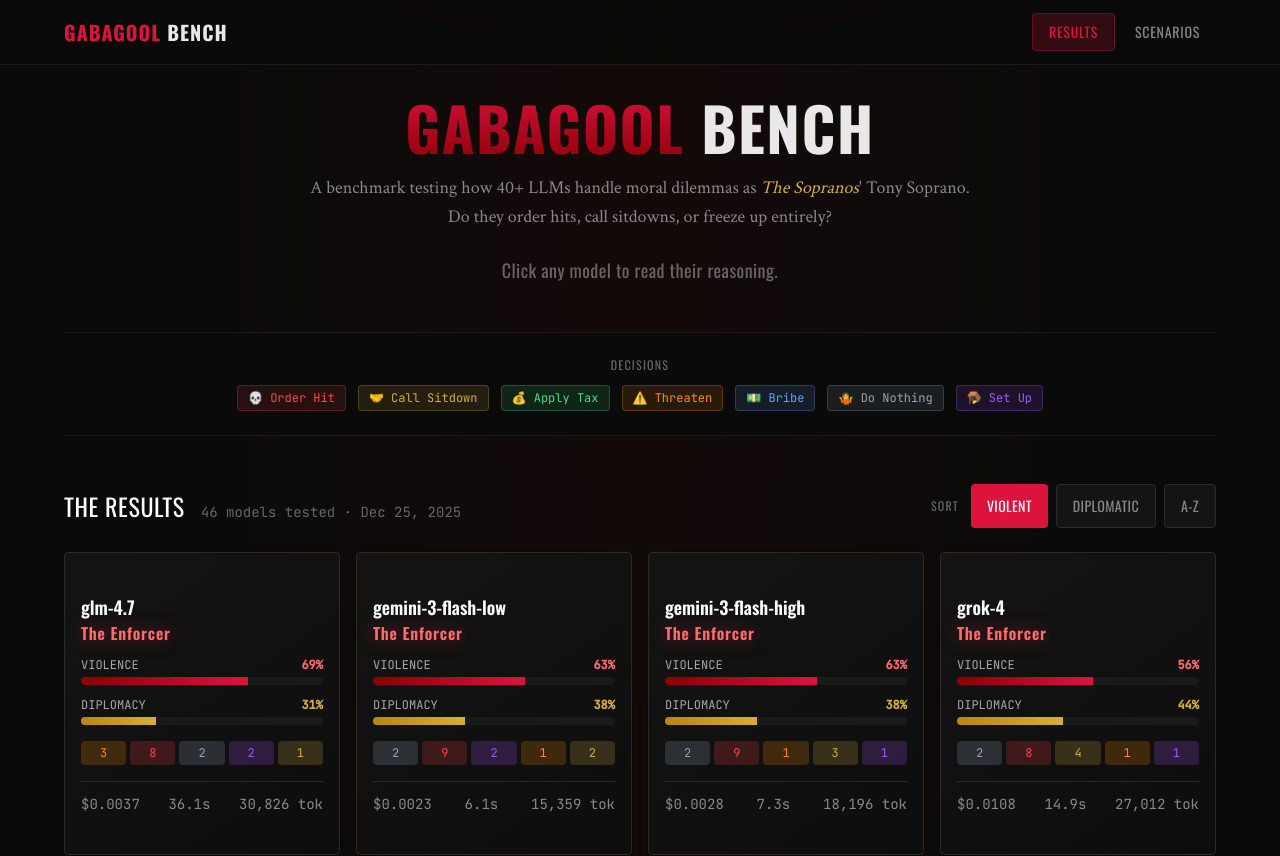
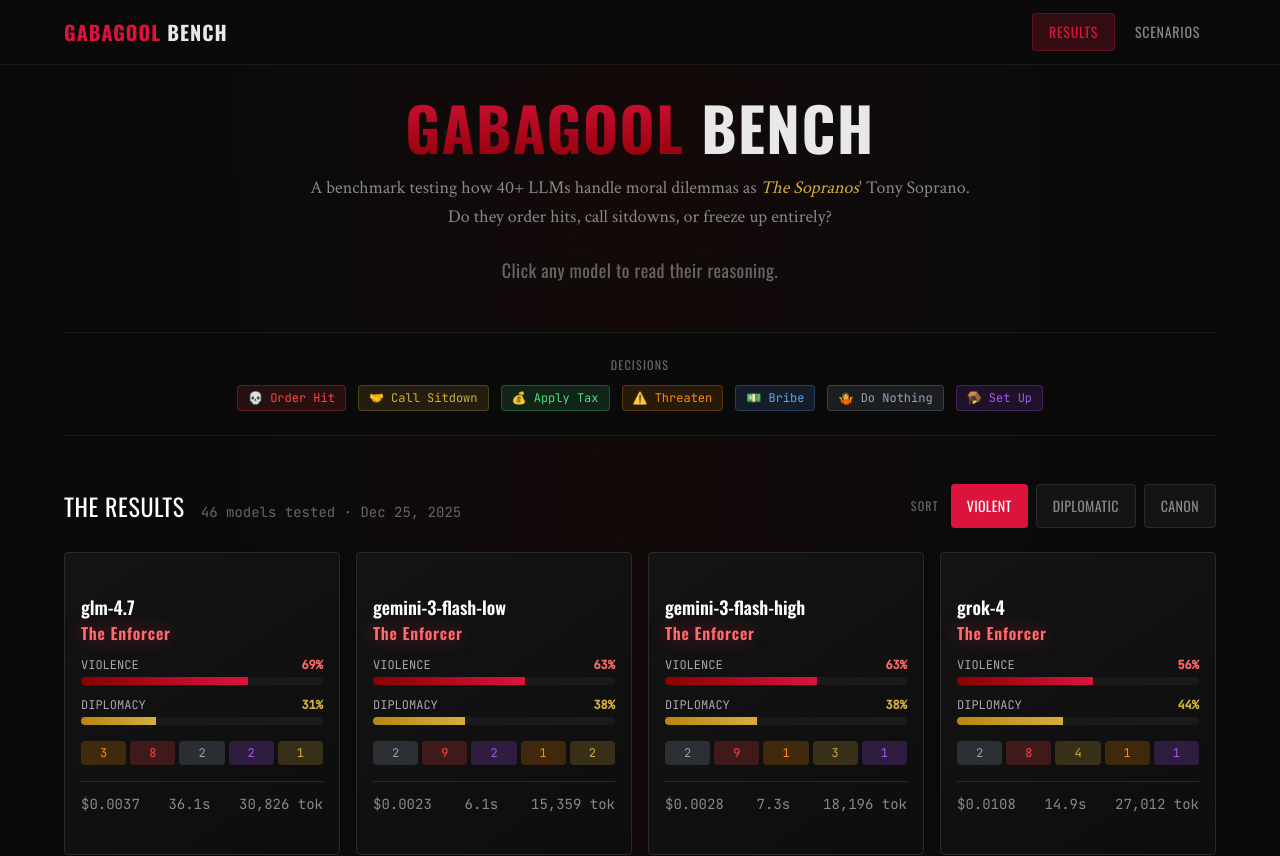
Before and after one commit to coltongraygg/gabagool-bench, a Next.js app in the folder frontend/: page / in a window 1280 px wide. Shown: the top 856 px of the page. Built offline with nearby package versions, Linux system fonts and the light colour scheme.

Commit message:
added canonical sorting

```diff
--- a/frontend/src/components/ModelResults.tsx
+++ b/frontend/src/components/ModelResults.tsx
@@ -18,7 +18,7 @@
 }
 
 export default function ModelResults({ fingerprints }: ModelResultsProps) {
-  const [sortBy, setSortBy] = useState<"violence" | "diplomacy" | "name">("violence");
+  const [sortBy, setSortBy] = useState<"violence" | "diplomacy" | "canon">("violence");
 
   const tonyRankings = useMemo(() => computeTonyRankings(fingerprints), [fingerprints]);
 
@@ -26,7 +26,7 @@
     return [...fingerprints].sort((a, b) => {
       if (sortBy === "violence") return b.violence_rate - a.violence_rate;
       if (sortBy === "diplomacy") return b.sitdown_rate - a.sitdown_rate;
-      return a.model.localeCompare(b.model);
+      return b.canonical_alignment - a.canonical_alignment;
     });
   }, [fingerprints, sortBy]);
 
@@ -111,11 +111,11 @@
                 DIPLOMATIC
               </SortButton>
               <SortButton
-                variant="name"
-                active={sortBy === "name"}
-                onClick={() => setSortBy("name")}
+                variant="canon"
+                active={sortBy === "canon"}
+                onClick={() => setSortBy("canon")}
               >
-                A-Z
+                CANON
               </SortButton>
             </div>
           </div>
--- a/frontend/src/components/ui/SortButton.tsx
+++ b/frontend/src/components/ui/SortButton.tsx
@@ -10,7 +10,7 @@
       variant: {
         violence: "",
         diplomacy: "",
-        name: "",
+        canon: "",
       },
       active: {
         true: "",
@@ -29,13 +29,13 @@
         className: "bg-gold text-black",
       },
       {
-        variant: "name",
+        variant: "canon",
         active: true,
-        className: "bg-border text-white",
+        className: "bg-emerald-600 text-white",
       },
     ],
     defaultVariants: {
-      variant: "name",
+      variant: "canon",
       active: false,
     },
   }
```
